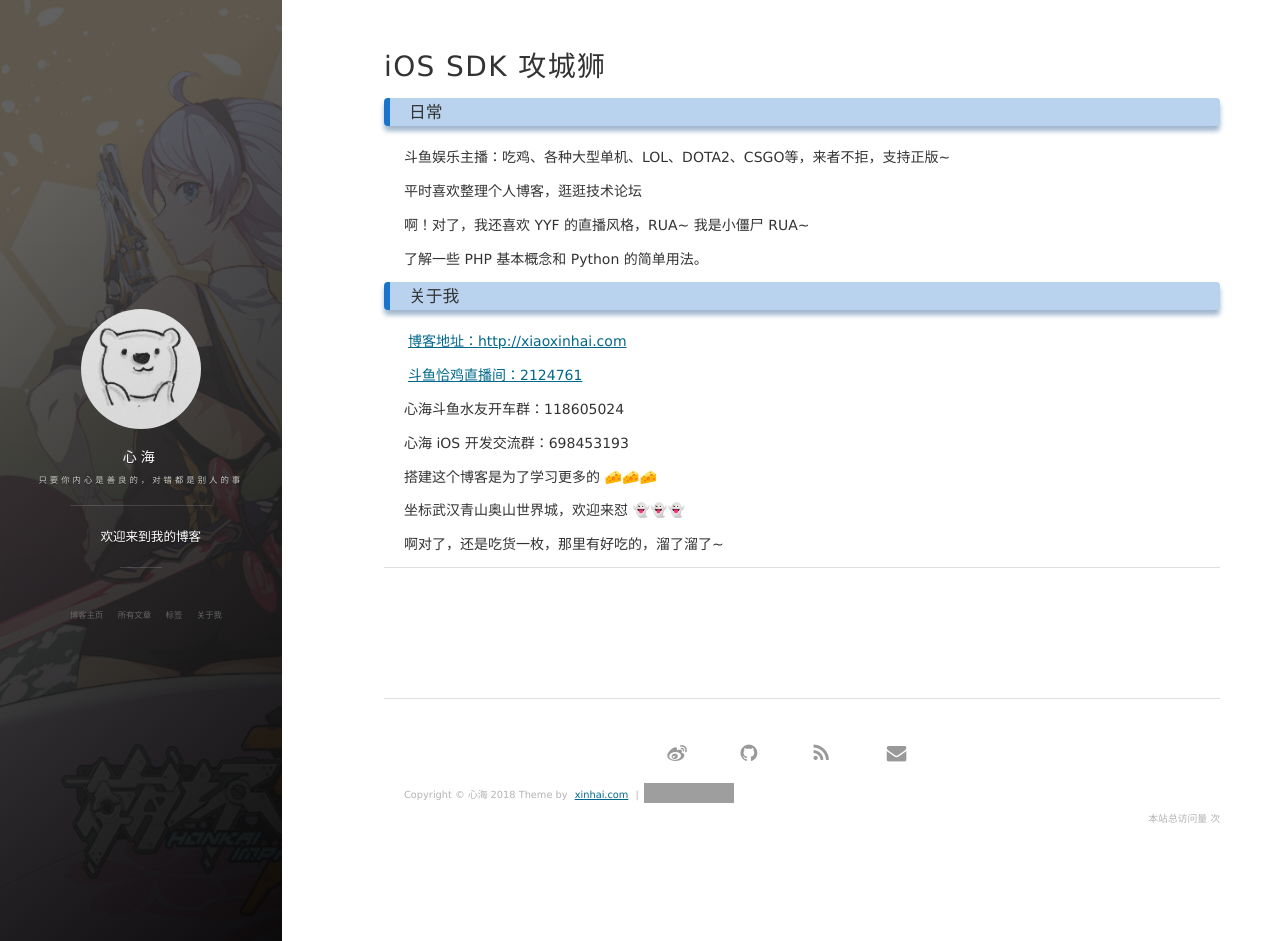
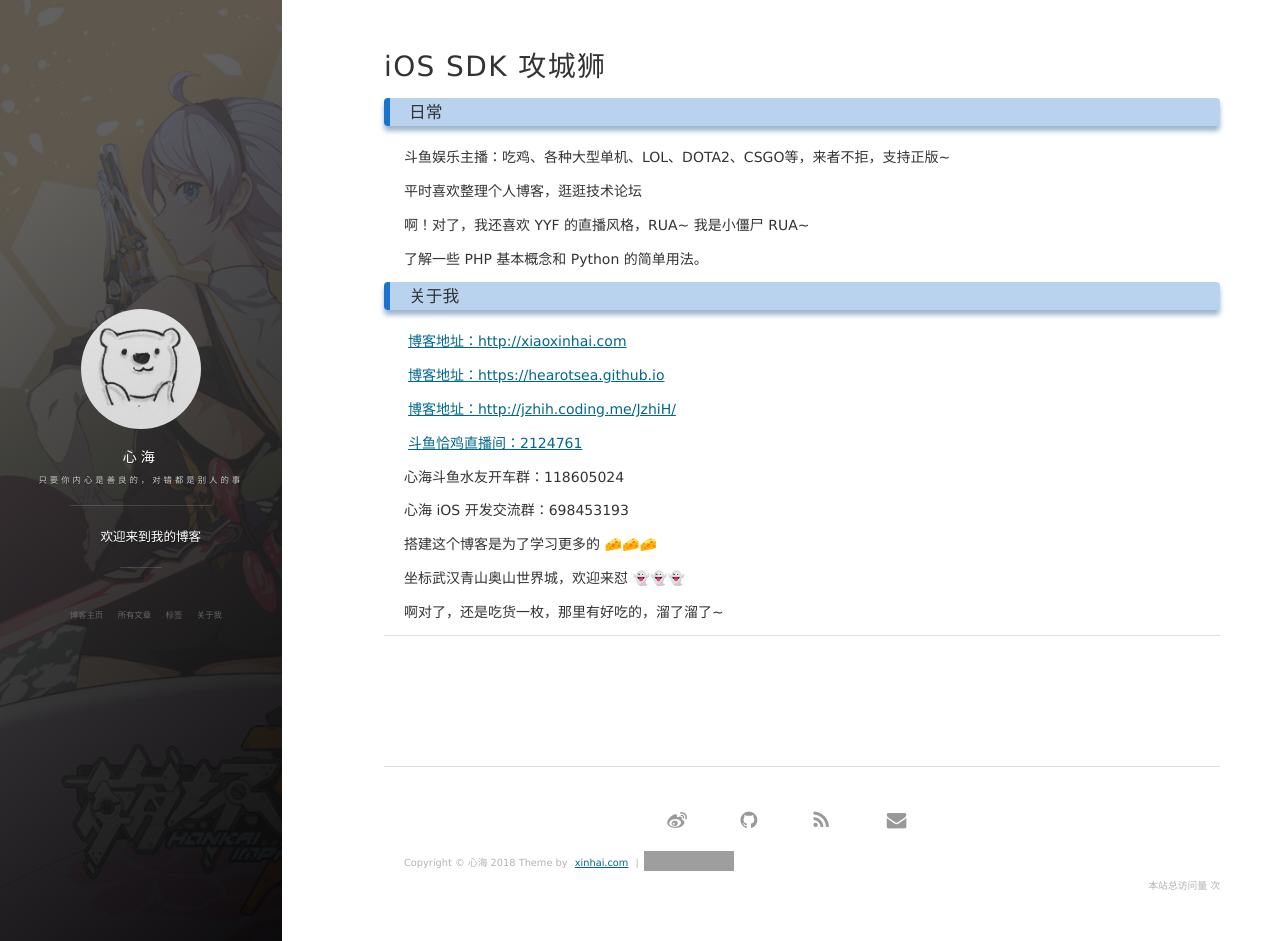
Before and after one commit to JiaZhiH/JiaZhiH.github.io, a Jekyll site: the page built from about.md, in a window 1280 px wide and 941 px high. Built offline with Jekyll 4.4.1, drawn with Linux system fonts in a browser that asks for light colours; nearby versions of some CDN libraries; comment, search, counter and statistics services are not loaded; grey boxes are pictures that could not be loaded.

Commit message:
2018-02-27-6

```diff
--- a/about.md
+++ b/about.md
@@ -34,6 +34,13 @@ title: iOS SDK 攻城狮
 
 <p>
 
+<p><a target="_blank" href='http://xiaoxinhai.com'>博客地址：https://hearotsea.github.io</a>
+<p>
+
+<p><a target="_blank" href='http://xiaoxinhai.com'>博客地址：http://jzhih.coding.me/JzhiH/</a>
+<p>
+
+<p>
 <a target="_blank" href='https://www.douyu.com/2124761'>斗鱼恰鸡直播间：2124761</a>
 
 <p>
```
Also changed, not shown: 1 other file.
